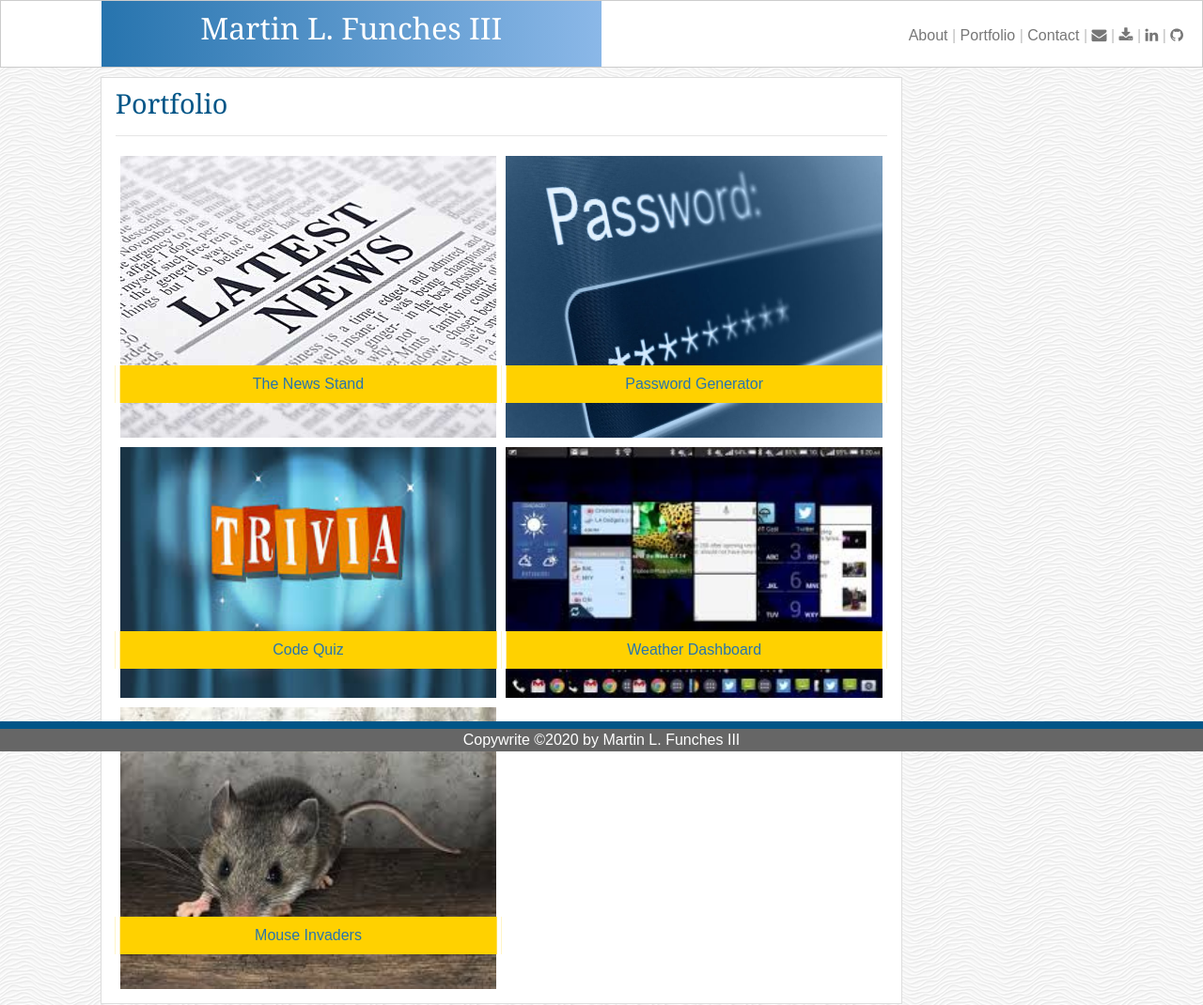
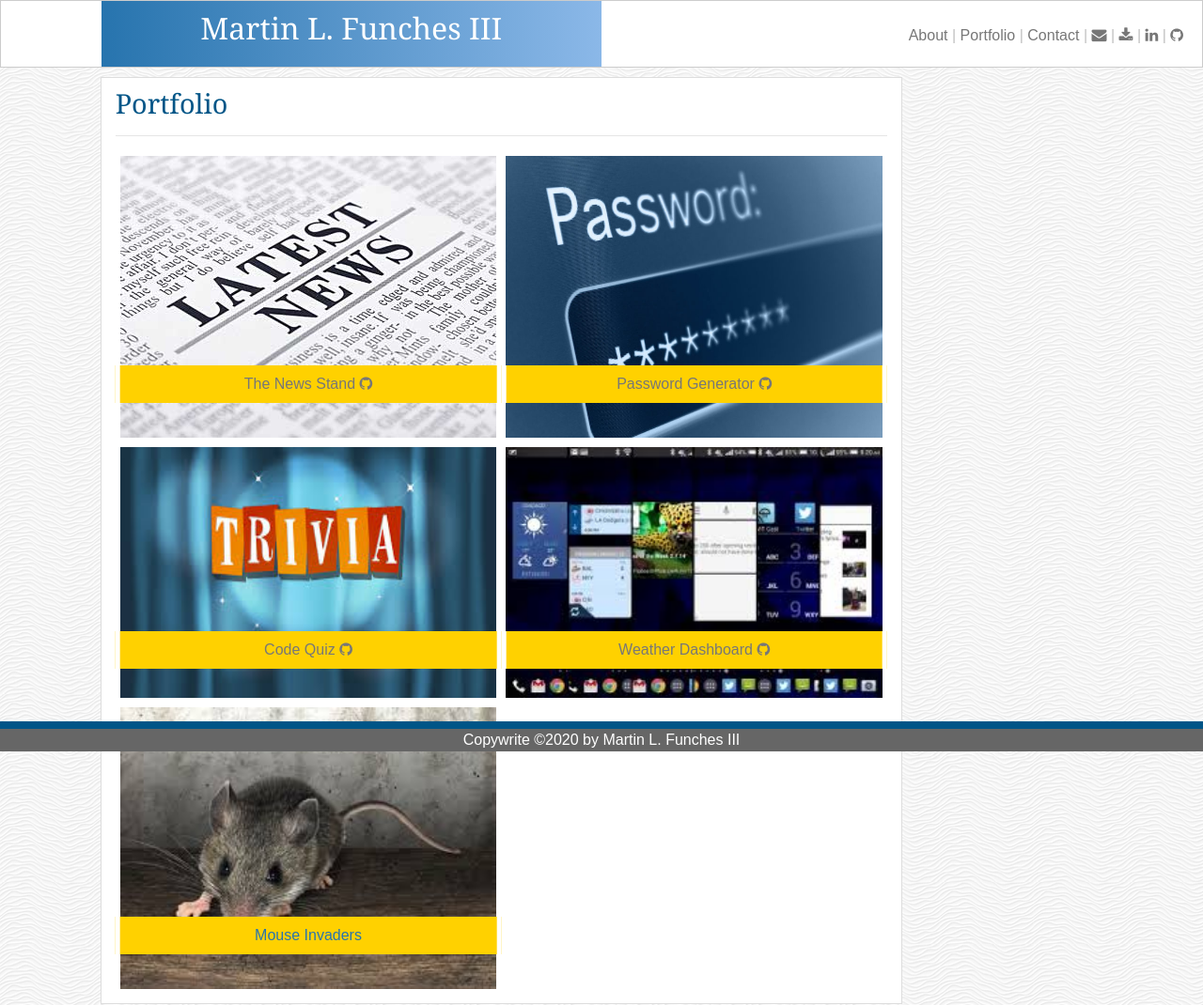
Before and after one commit to mlfiii/MyPortfolio, a plain HTML site: page portfolio.html in a window 1280 px wide. Shown: the top 1070 px of the page at 94% size. Drawn offline with nearby package versions, Linux system fonts and the light colour scheme.

Commit message:
Added in links to portfolio page.

```diff
--- a/portfolio.html
+++ b/portfolio.html
@@ -58,30 +58,37 @@
         <hr />
         <div class="row">
           <div class="col-md-6">
-            <a href="https://mlfiii.github.io/Week7Project1/" target="_blank"><img
-                class="portfolio-picture-1 img-portfolio " src="assets/images/Latest-News.jpeg" alt="" />
-              <div id="portfolio-picture-label1" class="centered text-ucla-blue">The News Stand</div>
-          </div></a>
+            <img class="portfolio-picture-1 img-portfolio " src="assets/images/Latest-News.jpeg" alt="" />
+            <div id="portfolio-picture-label1" class="centered text-ucla-blue"><a
+                href="https://mlfiii.github.io/Week7Project1/" target="_blank">The News Stand</a><a
+                href="https://github.com/mlfiii/Week7Project1"> <i class="fa fa-github"></i></a></div>
+          </div>
 
-          <div class="col-md-6"><a href="https://mlfiii.github.io/password-generator/" target="_blank">
-              <img class="portfolio-picture-1 img-portfolio" src="assets/images/AdobeStock_50144597-796x529.jpeg"
-                alt="" />
-              <div id="portfolio-picture-label1" class="centered text-ucla-blue">Password Generator</div>
-            </a>
+          <div class="col-md-6">
+            <img class="portfolio-picture-1 img-portfolio" src="assets/images/AdobeStock_50144597-796x529.jpeg"
+              alt="" />
+            <div id="portfolio-picture-label1" class="centered text-ucla-blue"><a
+                href="https://mlfiii.github.io/password-generator/" target="_blank">Password Generator</a><a
+                href="https://github.com/mlfiii/password-generator"> <i class="fa fa-github"></i></a></div>
+
           </div>
         </div>
         <div class="row">
-          <div class="col-md-6"><a href="https://mlfiii.github.io/CodeQuiz/" target="_blank">
-              <img class="portfolio-picture-1 img-portfolio" src="assets/images/Trivia.jpeg" alt="" />
-              <div id="portfolio-picture-label1" class="centered text-ucla-blue">Code Quiz</div>
-            </a>
+          <div class="col-md-6">
+            <img class="portfolio-picture-1 img-portfolio" src="assets/images/Trivia.jpeg" alt="" />
+            <div id="portfolio-picture-label1" class="centered text-ucla-blue"><a
+                href="https://mlfiii.github.io/CodeQuiz/" target="_blank">Code Quiz</a> <a
+                href="https://github.com/mlfiii/CodeQuiz"> <i class="fa fa-github"></i></a></div>
+
           </div>
-          <div class="col-md-6"><a href="https://mlfiii.github.io/WeatherDashboard/" target="_blank">
-              <img class="portfolio-picture-1 img-portfolio" src="assets/images/RutgarsWidgets.jpeg" alt="" />
-              <div id="portfolio-picture-label1" class="centered text-ucla-blue">
-                Weather Dashboard
-              </div>
-            </a>
+          <div class="col-md-6">
+            <img class="portfolio-picture-1 img-portfolio" src="assets/images/RutgarsWidgets.jpeg" alt="" />
+            <div id="portfolio-picture-label1" class="centered text-ucla-blue"><a
+                href="https://mlfiii.github.io/WeatherDashboard/" target="_blank">
+                Weather Dashboard</a><a href="https://github.com/mlfiii/WeatherDashboard"> <i
+                  class="fa fa-github"></i></a>
+            </div>
+
           </div>
         </div>
 
```
